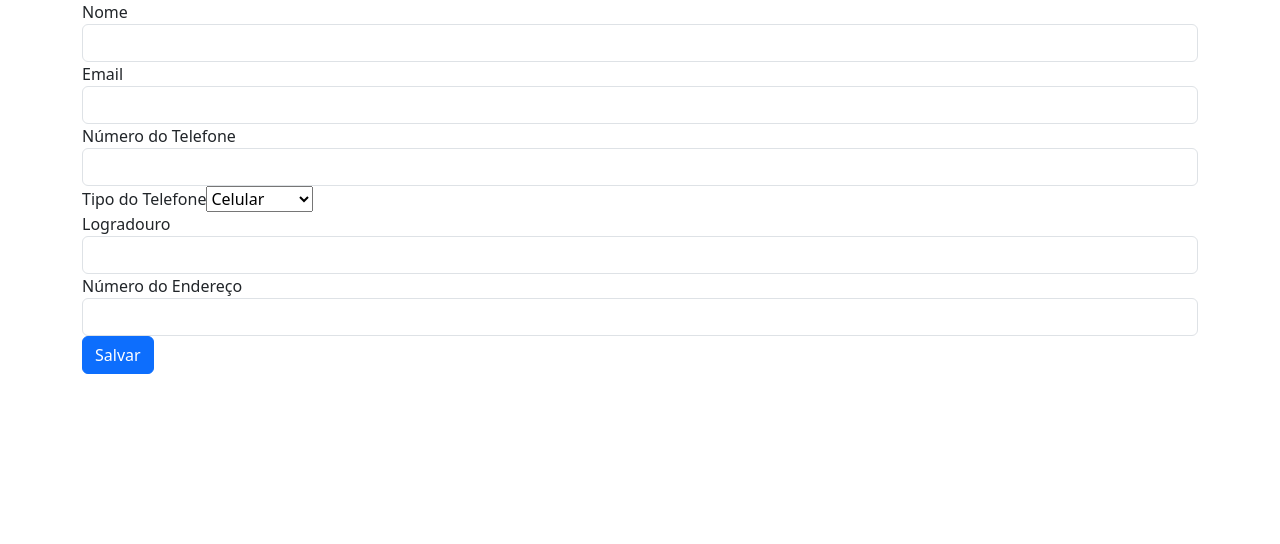
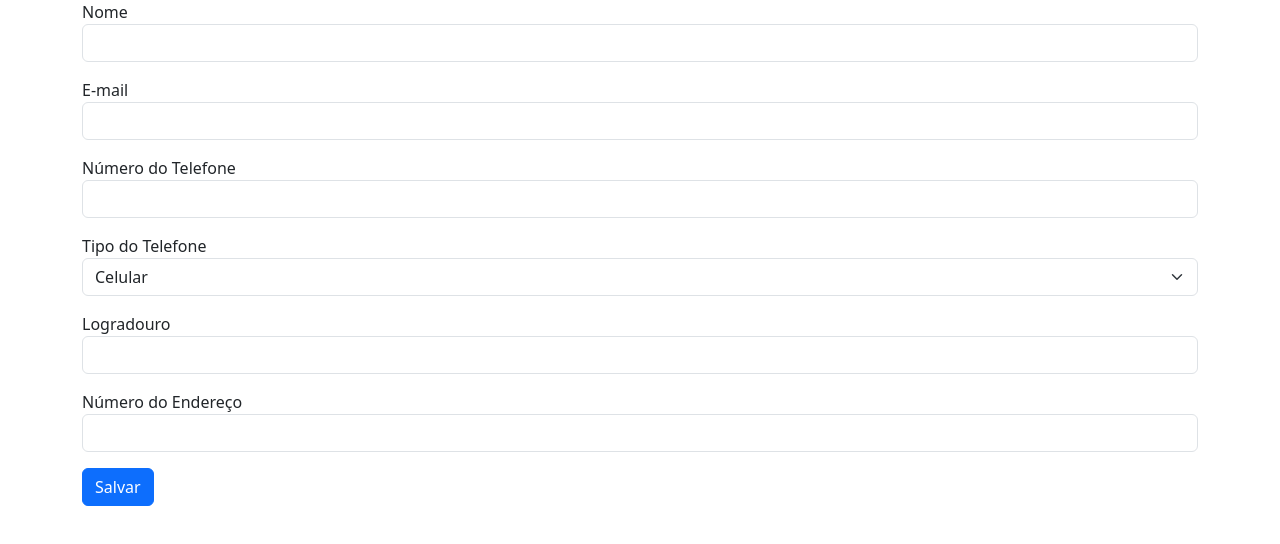
Before and after one commit to weskleymb/2023.10.57.agenda.front.react, a React (Create React App) app: page /contatos/novo in a window 1280 px wide. Shown: the top 544 px of the page. Built offline with nearby package versions, Linux system fonts and the light colour scheme.

Commit message:
initial commit

```diff
--- a/src/components/contato/contato-form.tsx
+++ b/src/components/contato/contato-form.tsx
@@ -54,7 +54,7 @@ const ContatoForm: React.FC<Props> = ({ onAddContato }) => {
 
     return (
         <form onSubmit={handleSubmit}>
-            <div className="form-group">
+            <div className="form-group mb-3">
                 <label htmlFor="nome">Nome</label>
                 <input
                     type="text"
@@ -64,8 +64,8 @@ const ContatoForm: React.FC<Props> = ({ onAddContato }) => {
                     onChange={(evento) => setNome(evento.target.value)}
                 />
             </div>
-            <div className="form-group">
-                <label htmlFor="email">Email</label>
+            <div className="form-group mb-3">
+                <label htmlFor="email">E-mail</label>
                 <input
                     type="email"
                     className="form-control"
@@ -74,7 +74,7 @@ const ContatoForm: React.FC<Props> = ({ onAddContato }) => {
                     onChange={(evento) => setEmail(evento.target.value)}
                 />
             </div>
-            <div className="form-group">
+            <div className="form-group mb-3">
                 <label htmlFor="numeroFone">Número do Telefone</label>
                 <input
                     type="text"
@@ -84,15 +84,15 @@ const ContatoForm: React.FC<Props> = ({ onAddContato }) => {
                     onChange={(evento) => setNumeroFone(evento.target.value)}
                 />
             </div>
-            <div className="form-group">
+            <div className="form-group mb-3">
                 <label htmlFor="tipoFone">Tipo do Telefone</label>
-                <select id="tipoFone" onChange={(evento) => setTipoFone(evento.target.value)}>
+                <select id="tipoFone" className="form-select" onChange={(evento) => setTipoFone(evento.target.value)}>
                     <option value="CELULAR">Celular</option>
                     <option value="RESIDENCIAL">Residencial</option>
                     <option value="COMERCIAL">Comercial</option>
                 </select>
             </div>
-            <div className="form-group">
+            <div className="form-group mb-3">
                 <label htmlFor="logradouro">Logradouro</label>
                 <input
                     type="text"
@@ -102,7 +102,7 @@ const ContatoForm: React.FC<Props> = ({ onAddContato }) => {
                     onChange={(evento) => setLogradouro(evento.target.value)}
                 />
             </div>
-            <div className="form-group">
+            <div className="form-group mb-3">
                 <label htmlFor="numeroEndereco">Número do Endereço</label>
                 <input
                     type="text"
```
